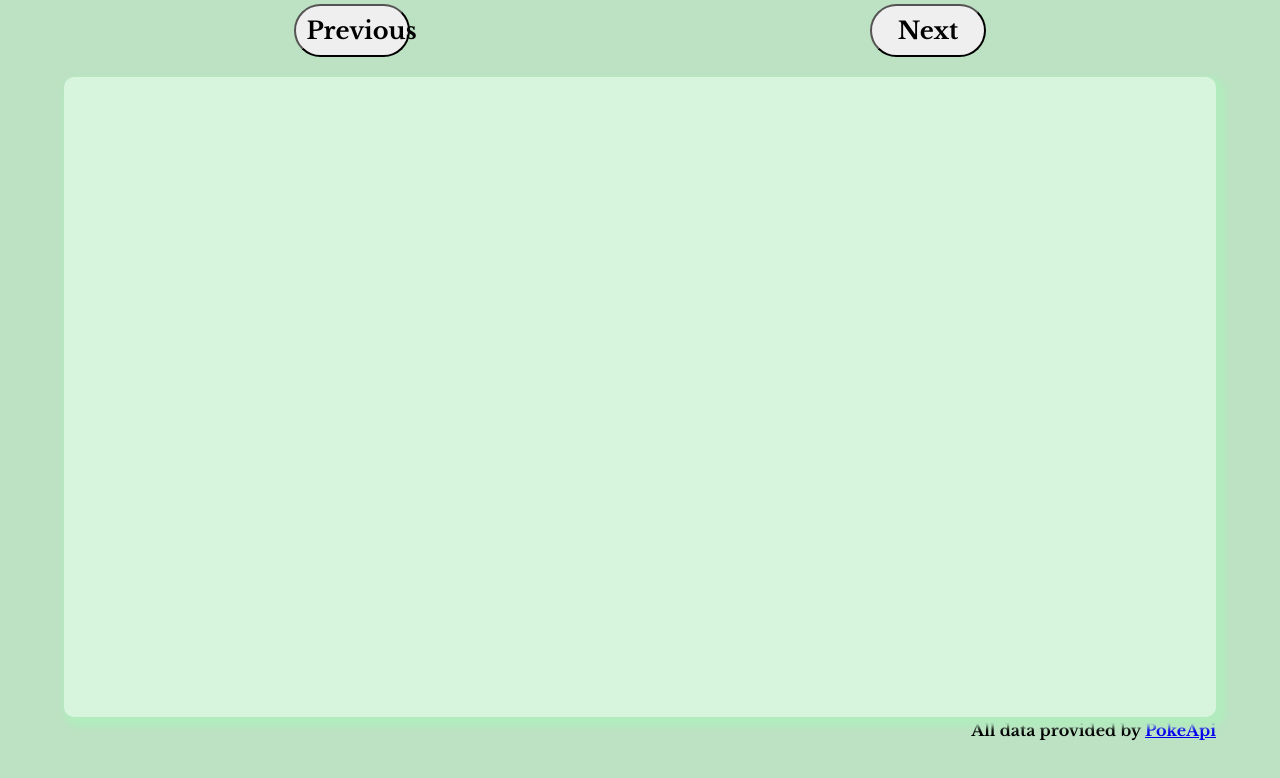
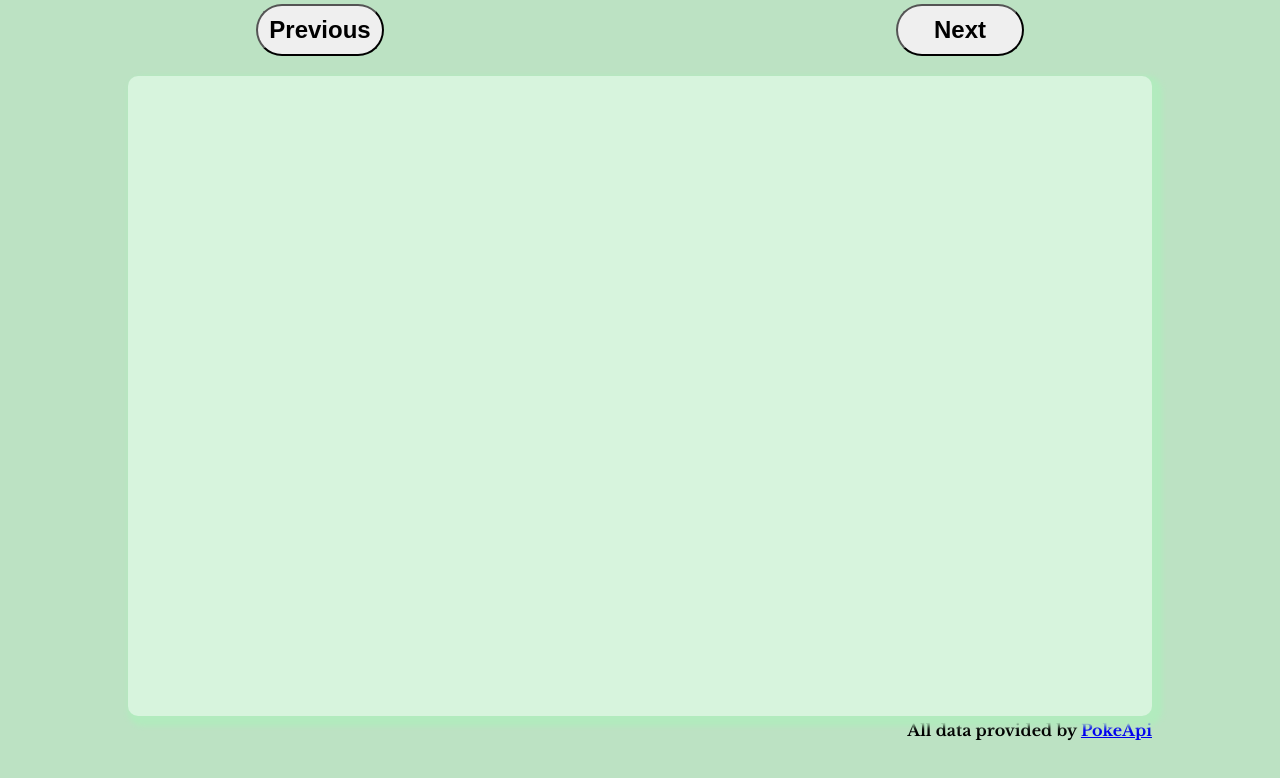
Before and after one commit to dotdott/pokeAPI-vanillaJS, a plain HTML site: page index.html in a window 1280 px wide. Drawn offline with nearby package versions, Linux system fonts and the light colour scheme; no server answers.

Commit message:
Update styles.css

```diff
--- a/styles.css
+++ b/styles.css
@@ -4,14 +4,15 @@
     margin: 0;
     padding: 0;
     box-sizing: border-box;
-    font-family: 'Libre Baskerville', sans-serif;
 }
 
 body {
-    width: 90vw;
-    height: 90vh;
+    width: 100vw;
+    height: 100vh;
     margin: 0 auto;
+
     background: #bce2c3;
+    font-family: 'Libre Baskerville', sans-serif;
 }
 
 
@@ -19,25 +20,24 @@ body {
     display: flex;
     flex-direction: column;
     justify-content: center;
-    align-items: center;
-    background-color: #bce2c3;
-    height: 100%;
-    width: 100%;
+
+    height: 90vh;
+    width: 100vw;
 }
 
-
 .display-results {
-    margin-top: 20px;
+    margin-top: 20px !important;
     background-color:#D7F4DD;
     box-shadow: 5px 5px 5px 5px #b2ebbe;
     border-radius: 10px;
     height: 80vh;
-    width: 100%;
+    width: 80%;
+    margin: 0 auto;
 
-    display: flex;
-    flex-direction: row;
-    flex-wrap: wrap;
+    display: grid;
+    grid-template-columns: repeat(4, 1fr);
 }
+
 
 article {
     display: flex;
@@ -46,6 +46,10 @@ article {
     align-content: center;
 }
 
+article:nth-child(9),
+article:last-child {
+    grid-column: span 2;
+}
 
 p {
     display: flex;
@@ -88,5 +92,6 @@ button:focus{
 }
 
 footer{
+    margin-right: 10%;
     float: right;
 }
```
